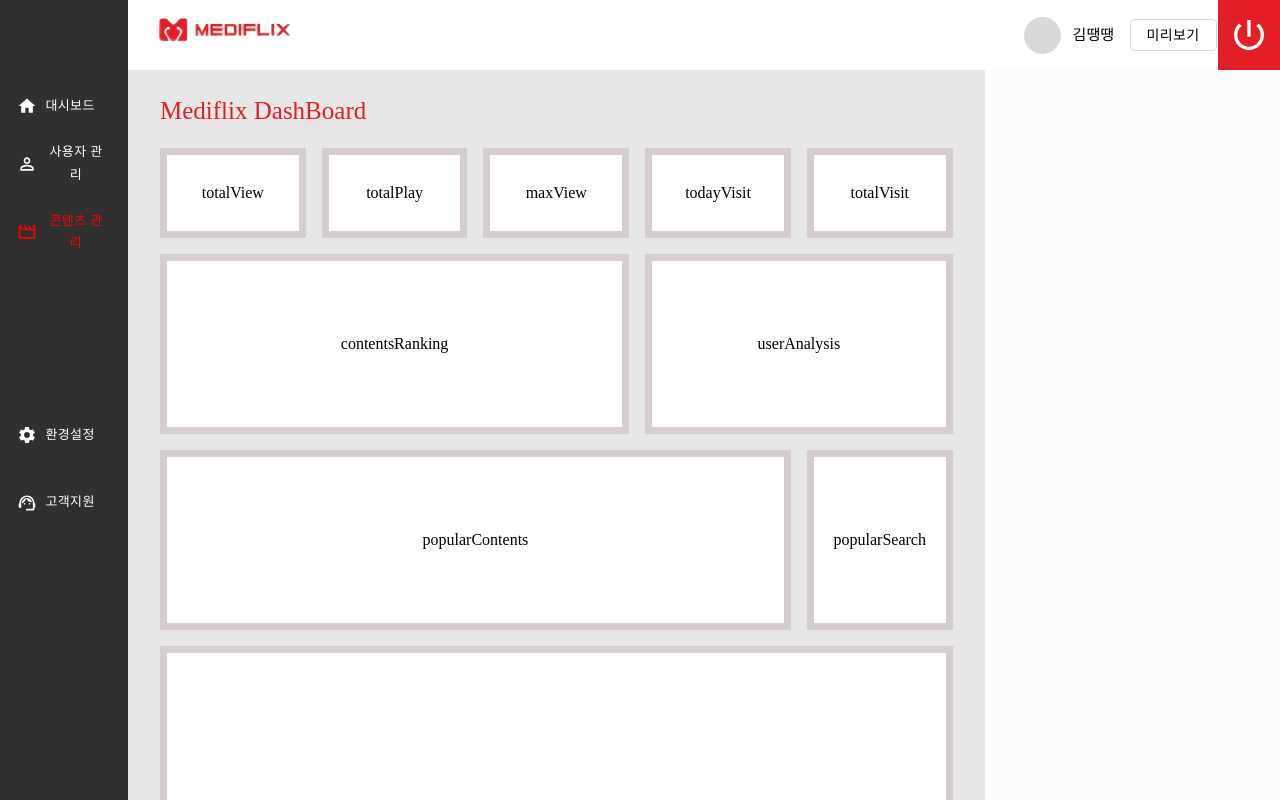
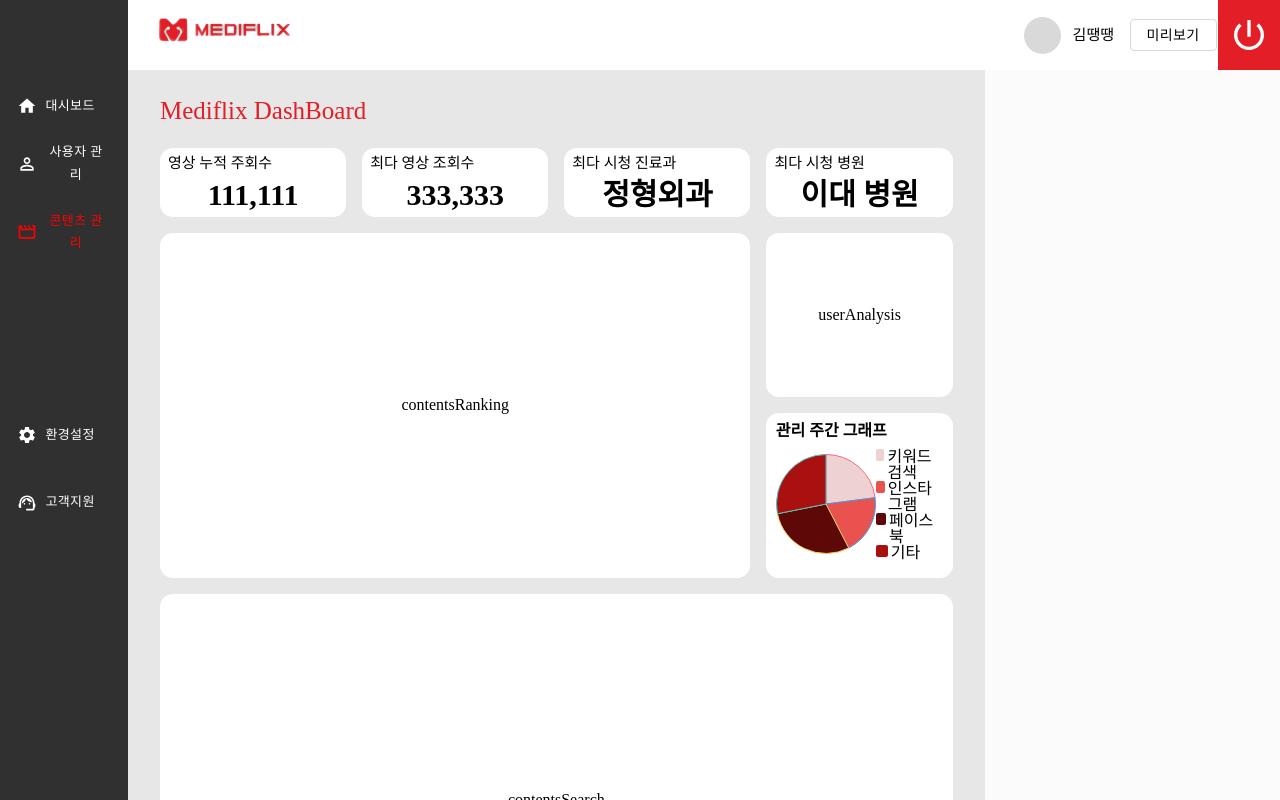
Before and after one commit to MEDIFLIX/ST_FE, a React (Create React App) app in the folder st_fe/: page /original in a window 1280 px wide. Shown: the top 800 px of the page. Built offline with nearby package versions, Linux system fonts and the light colour scheme; a web font is replaced by a local one.

Commit message:
feat : PieChart prop 설정

```diff
--- a/st_fe/src/pages/MainPage/MainPage.tsx
+++ b/st_fe/src/pages/MainPage/MainPage.tsx
@@ -62,7 +62,7 @@ const ContentBox = styled.div`
   display: flex;
   justify-content: center;
   align-items: center;
-  width: inherit;
+  width: 100%;
   position: relative;
 `;
 
@@ -169,7 +169,7 @@ const MainPage = () => {
               <ContentList />
             </ContentBox>
             <ContentBox className={'grid-diagram'}>
-              <PieChart />
+              <PieChart title="유입 현황 분석" pieWidth="170px" pieHeight="170px" />
             </ContentBox>
           </ContentGridBox>
         </DashContainer>
--- a/st_fe/src/pages/MainPage/components/PieChart.tsx
+++ b/st_fe/src/pages/MainPage/components/PieChart.tsx
@@ -21,12 +21,6 @@ const PieChartContainer = styled.div`
   .pieChart_box {
     display: flex;
     justify-content: space-evenly;
-  }
-
-  .pie_wrap {
-    width: 170px;
-    height: 170px;
-    display: flex;
   }
 
   .legendContainer {
@@ -58,6 +52,17 @@ const PieChartContainer = styled.div`
       margin-right: 3px;
     }
   }
+`;
+
+type PieWrapType = {
+  width: string;
+  height: string;
+};
+
+const PieWrap = styled.div<PieWrapType>`
+  width: ${(props) => props.width};
+  height: ${(props) => props.height};
+  display: flex;
 `;
 
 const options = {
@@ -102,7 +107,13 @@ const options = {
   },
 };
 
-const PieChart = () => {
+interface IPieChart {
+  title: string;
+  pieWidth: string;
+  pieHeight: string;
+}
+
+const PieChart = ({ title, pieWidth, pieHeight }: IPieChart) => {
   const data = {
     labels: ['Red', 'Blue', 'Yellow', 'Green'],
     datasets: [
@@ -125,11 +136,11 @@ const PieChart = () => {
 
   return (
     <PieChartContainer>
-      <div className="pieChart_title">유입 현황 분석</div>
+      <div className="pieChart_title">{title}</div>
       <div className="pieChart_box">
-        <div className="pie_wrap">
+        <PieWrap width={pieWidth} height={pieHeight}>
           <Pie data={data} options={options} />
-        </div>
+        </PieWrap>
         <div className="legendContainer">
           {labelData.map((val, idx) => (
             <div className="legendBox">
--- a/st_fe/src/pages/Original/Original.tsx
+++ b/st_fe/src/pages/Original/Original.tsx
@@ -1,10 +1,12 @@
 import styled from 'styled-components';
 import NavBar from '../../components/Navbar';
 import SideBar from '../../components/SideBar';
+import PieChart from '../MainPage/components/PieChart';
 
 const MainContainer = styled.div`
   width: 100vw;
   height: 954px;
+  min-height: calc(100vh - 70px);
   background-color: white;
   position: relative;
 `;
@@ -48,13 +50,13 @@ const ContentGridBox = styled.div`
   grid-gap: 16px;
 
   grid-template-areas:
-    'totalView totalPlay maxView todayVisit totalVisit'
-    'contentsRanking contentsRanking contentsRanking userAnalysis userAnalysis'
-    'popularContents popularContents popularContents popularContents popularSearch'
-    'contentsSearch contentsSearch contentsSearch contentsSearch contentsSearch';
+    'totalView totalPlay maxView todayVisit'
+    'contentsRanking contentsRanking contentsRanking userAnalysis'
+    'contentsRanking contentsRanking contentsRanking popularContents'
+    'contentsSearch contentsSearch contentsSearch contentsSearch ';
 
-  grid-template-rows: 1fr 2fr 2fr 4fr;
-  grid-template-columns: 1fr 1fr 1fr 1fr 1fr;
+  grid-template-rows: 1fr 2.4fr 2.4fr 6fr;
+  grid-template-columns: 1fr 1fr 1fr 1fr;
 
   .grid-totalView {
     grid-area: totalView;
@@ -88,19 +90,32 @@ const ContentGridBox = styled.div`
   }
 `;
 
-const ContentBox = styled.div`
+const WhiteBox = styled.div`
   background-color: #ffffff;
-  border: 7px solid #d6cece;
+  border-radius: 13px;
   display: flex;
   justify-content: center;
   align-items: center;
-  .chartWrap {
-    width: 350px;
-    height: 310px;
+  position: relative;
+
+  .content_title {
+    font-size: 15px;
+    position: absolute;
+    top: 8px;
+    left: 8px;
+    margin-bottom: px;
+  }
+
+  .content_value {
+    font-size: 30px;
+    font-weight: bold;
+    margin-top: 25px;
   }
 `;
 
 const Original = () => {
+  const data = ['암투병1', '암투병2', '암투병3', '암투병4'];
+
   return (
     <MainContainer>
       <NavBar />
@@ -109,16 +124,28 @@ const Original = () => {
         <DashContainer>
           <Title>Mediflix DashBoard</Title>
           <ContentGridBox>
-            <ContentBox className={'grid-totalView'}>totalView</ContentBox>
-            <ContentBox className={'grid-totalPlay'}>totalPlay</ContentBox>
-            <ContentBox className={'grid-maxView'}>maxView</ContentBox>
-            <ContentBox className={'grid-todayVisit'}>todayVisit</ContentBox>
-            <ContentBox className={'grid-totalVisit'}>totalVisit</ContentBox>
-            <ContentBox className={'grid-contentsRanking'}>contentsRanking</ContentBox>
-            <ContentBox className={'grid-userAnalysis'}>userAnalysis</ContentBox>
-            <ContentBox className={'grid-popularContents'}>popularContents</ContentBox>
-            <ContentBox className={'grid-popularSearch'}>popularSearch</ContentBox>
-            <ContentBox className={'grid-contentsSearch'}>contentsSearch</ContentBox>
+            <WhiteBox className={'grid-totalView'}>
+              <div className="content_title">영상 누적 주회수</div>
+              <div className="content_value">111,111</div>
+            </WhiteBox>
+            <WhiteBox className={'grid-totalPlay'}>
+              <div className="content_title">최다 영상 조회수</div>
+              <div className="content_value">333,333</div>
+            </WhiteBox>
+            <WhiteBox className={'grid-maxView'}>
+              <div className="content_title">최다 시청 진료과</div>
+              <div className="content_value">정형외과</div>
+            </WhiteBox>
+            <WhiteBox className={'grid-todayVisit'}>
+              <div className="content_title">최다 시청 병원</div>
+              <div className="content_value">이대 병원</div>
+            </WhiteBox>
+            <WhiteBox className={'grid-contentsRanking'}>contentsRanking</WhiteBox>
+            <WhiteBox className={'grid-userAnalysis'}>userAnalysis</WhiteBox>
+            <WhiteBox className={'grid-popularContents'}>
+              <PieChart title="관리 주간 그래프" pieWidth="100px" pieHeight="110px" />
+            </WhiteBox>
+            <WhiteBox className={'grid-contentsSearch'}>contentsSearch</WhiteBox>
           </ContentGridBox>
         </DashContainer>
         <MemoContainer></MemoContainer>
```
